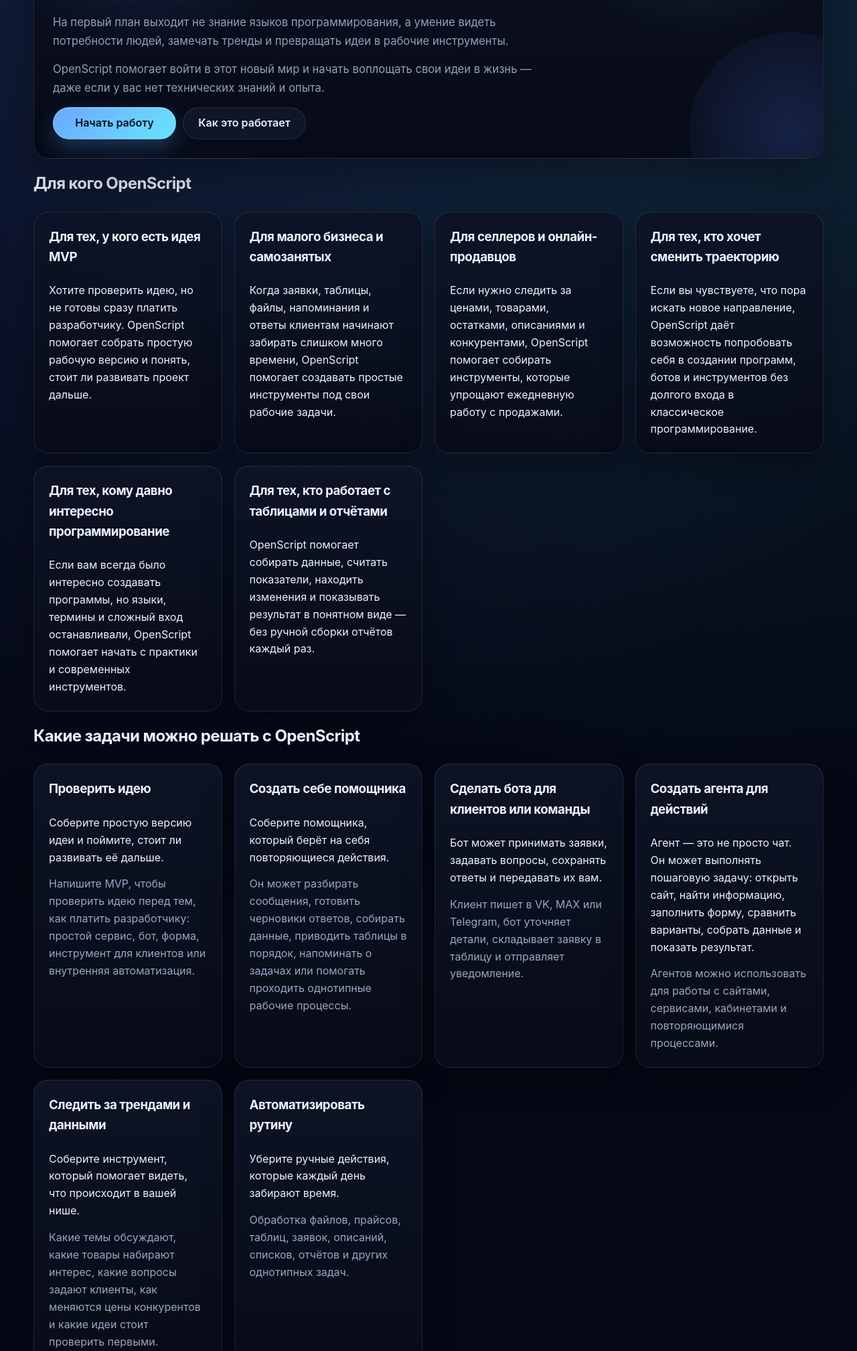
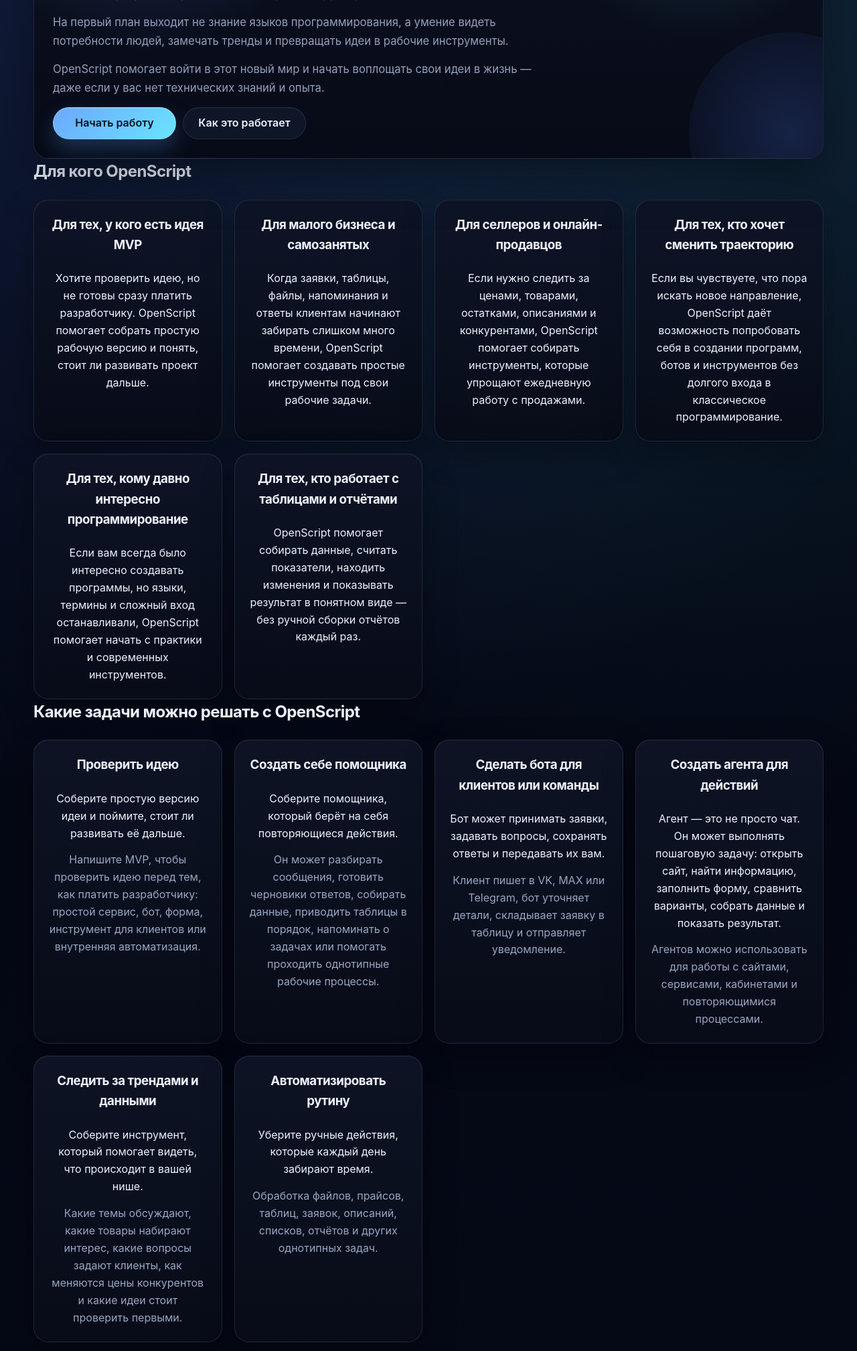
Before and after one commit to MaksimUnimax/ai-starter-community, a FastAPI app: page / in a window 1280 px wide. Shown: the part 355-2372 px from the top of the page at 67% size. Run offline with FastAPI, Linux system fonts and the light colour scheme.

Commit message:
exion-02: center homepage card text

```diff
--- a/source/app/public_landing/templates/index.html
+++ b/source/app/public_landing/templates/index.html
@@ -2,6 +2,7 @@
 
 {% block content %}
   {% set start_href = "/cabinet" if current_user else "/register" %}
+  <div class="public-landing-page">
   <section class="card stack landing-hero">
     <div class="stack hero-copy core-idea-copy">
       <p class="muted">OpenScript</p>
@@ -223,4 +224,5 @@
       </details>
     </div>
   </section>
+  </div>
 {% endblock %}
--- a/source/app/static/styles.css
+++ b/source/app/static/styles.css
@@ -177,6 +177,15 @@ button.nav-button:hover {
 
 .card-grid.tight {
   grid-template-columns: repeat(auto-fit, minmax(280px, 1fr));
+}
+
+.public-landing-page .card-grid.tight > .card:not(.faq-item) {
+  text-align: center;
+}
+
+.public-landing-page .card-grid.tight > .card:not(.faq-item) .section-title,
+.public-landing-page .card-grid.tight > .card:not(.faq-item) p {
+  text-align: center;
 }
 
 .form {
```
